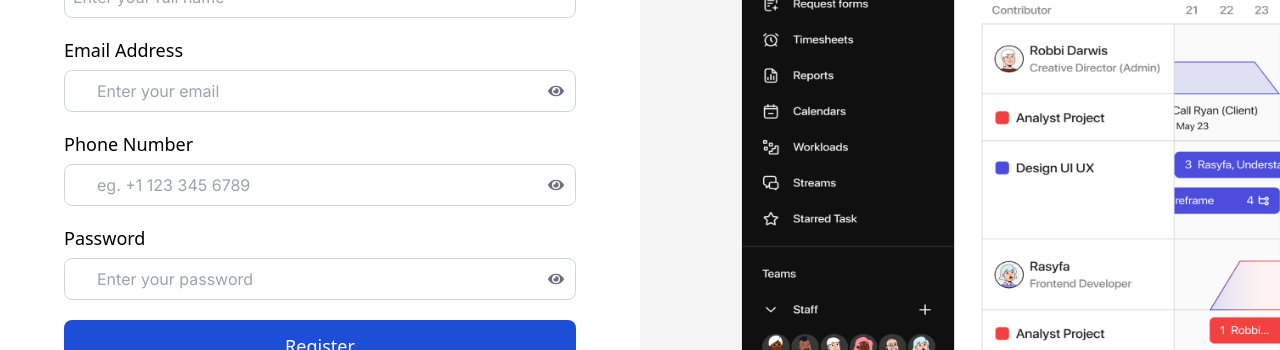
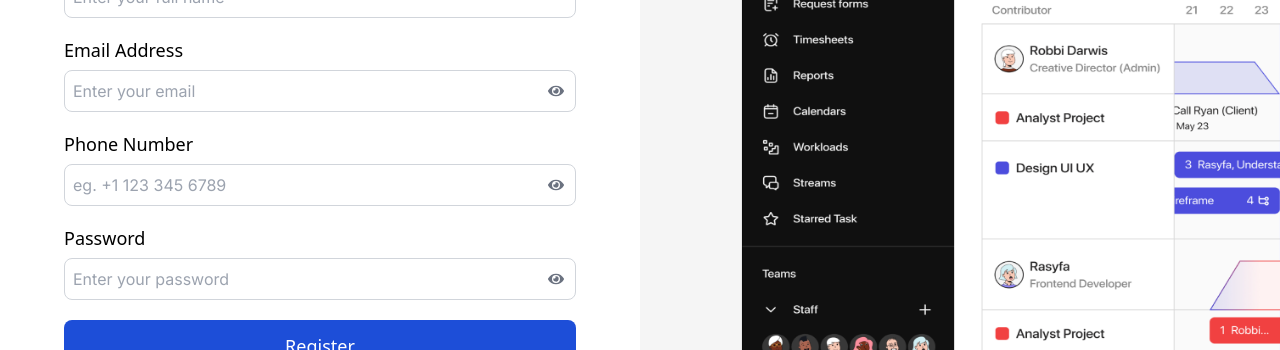
Before and after one commit to Annliyabaiju/time-track, a Next.js app: page / in a window 1280 px wide. Shown: the part 352-702 px from the top of the page. Built offline with nearby package versions, Linux system fonts and the light colour scheme.

Commit message:
fix: minor ui change

```diff
--- a/app/page.tsx
+++ b/app/page.tsx
@@ -90,7 +90,7 @@ export default function Page() {
                 <input
                   type={showEmail ? "text" : "email"}
                   id="email"
-                  className="w-full p-2 pl-8 pr-10 border border-gray-300 rounded-lg"
+                  className="w-full p-2   border border-gray-300 rounded-lg"
                   placeholder="Enter your email"
                 />
                 <div className="absolute inset-y-0 right-0 flex items-center pr-3">
@@ -113,7 +113,7 @@ export default function Page() {
                 <input
                   type={showPhoneNumber ? "text" : "tel"}
                   id="phoneNumber"
-                  className="w-full p-2 pl-8 pr-10 border border-gray-300 rounded-lg"
+                  className="w-full p-2  border border-gray-300 rounded-lg"
                   placeholder="eg. +1 123 345 6789"
                 />
                 <div className="absolute inset-y-0 right-0 flex items-center pr-3">
@@ -136,7 +136,7 @@ export default function Page() {
                 <input
                   type={showPassword ? "text" : "password"}
                   id="password"
-                  className="w-full p-2 pl-8 pr-10 border border-gray-300 rounded-lg"
+                  className="w-full p-2  border border-gray-300 rounded-lg"
                   placeholder="Enter your password"
                 />
                 <div className="absolute inset-y-0 right-0 flex items-center pr-3">
```
Also changed, not shown: app/contact/page.tsx (added).
